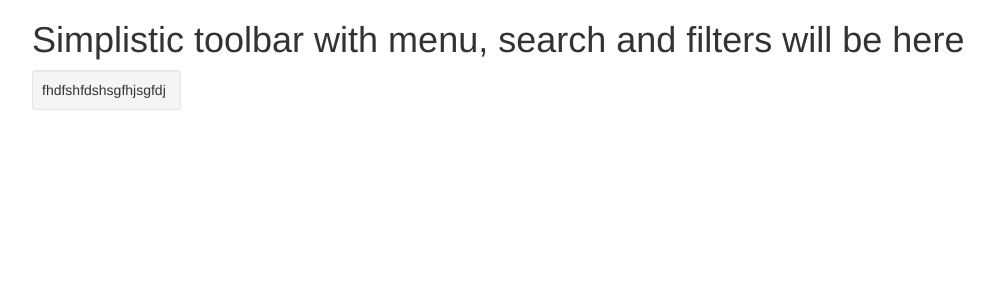
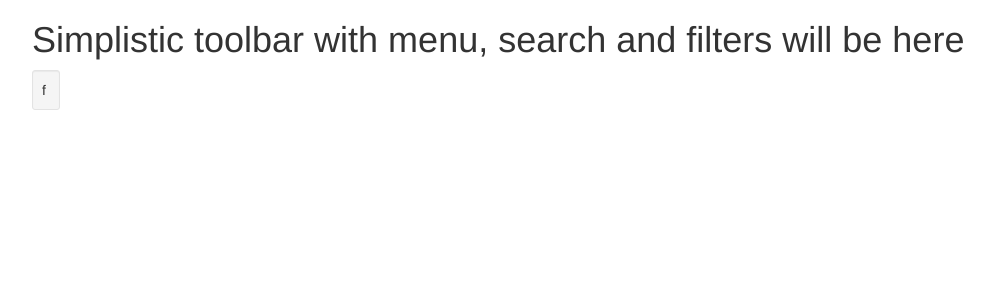
Before and after one commit to mt-christo/ej, a Django app: page / in a window 1280 px wide. Shown: the top 300 px of the page, without its empty margins (38-1032 px from the left). Run offline with Django 3.2, Linux system fonts and the light colour scheme; data that the repository does not hold is empty; some libraries are stand-ins or nearby versions.

Commit message:
Update allproducts.html

```diff
--- a/antontest/story/templates/story/allproducts.html
+++ b/antontest/story/templates/story/allproducts.html
@@ -4,7 +4,7 @@
 <table>
   <tr>
     <td width="5%" valign="top">
-      <div width="80%" class="item well well-sm">fhdfshfdshsgfhjsgfdj</div>
+      <div width="80%" class="item well well-sm">f</div>
     </td>
     <td width="80%">
       <div class="row">
```
